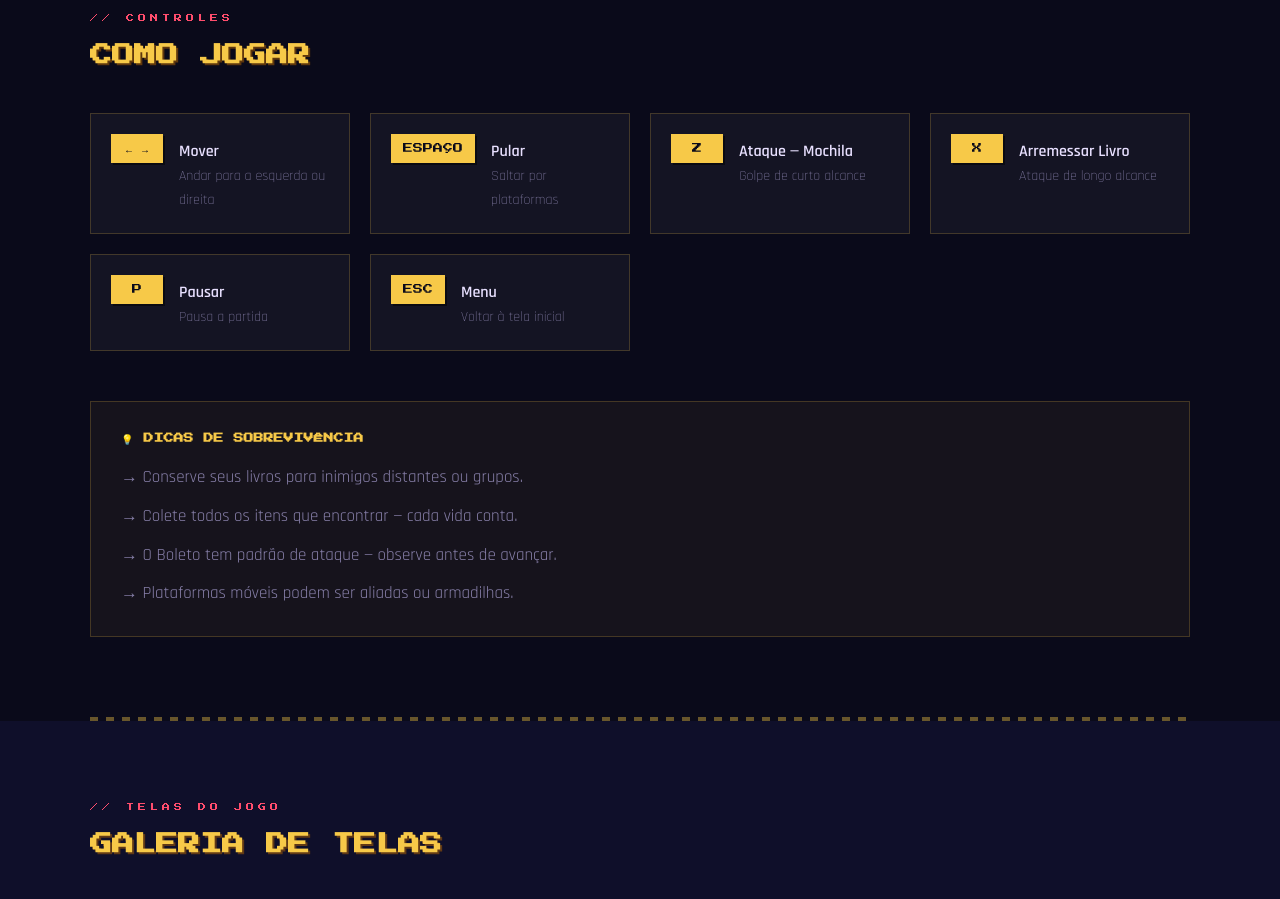
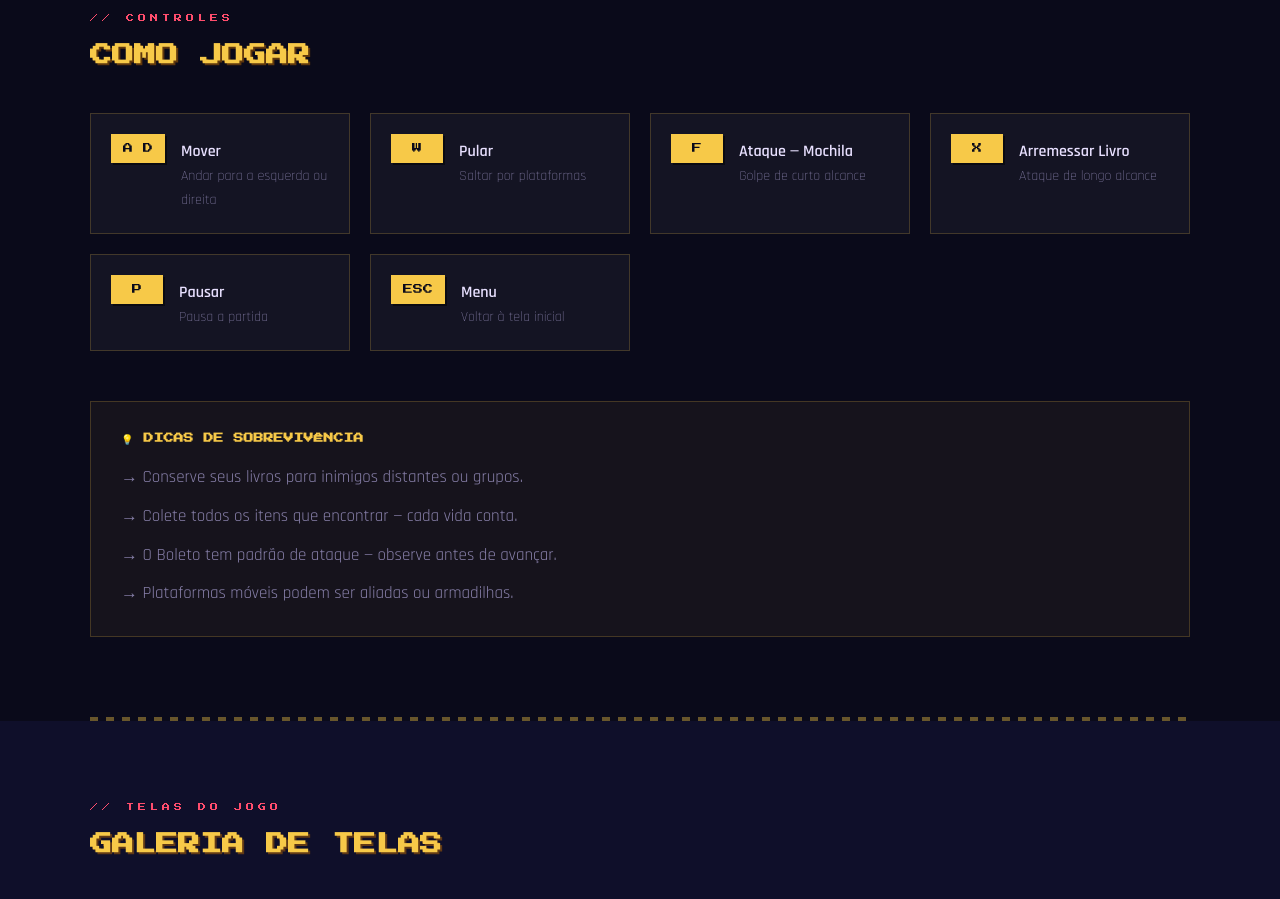
Before and after one commit to brielgaa/GODOT-GAME, a plain HTML site: page index.html in a window 1280 px wide. Shown: the part 3480-4379 px from the top of the page. Drawn offline with Linux system fonts and the light colour scheme.

Commit message:
alteração das teclas do jogo

```diff
--- a/index.html
+++ b/index.html
@@ -918,21 +918,21 @@
 
     <div class="controls-grid">
       <div class="control-item reveal">
-        <span class="key">← →</span>
+        <span class="key">A D</span>
         <div>
           <div class="control-desc">Mover</div>
           <div class="control-sub">Andar para a esquerda ou direita</div>
         </div>
       </div>
       <div class="control-item reveal">
-        <span class="key">ESPAÇO</span>
+        <span class="key">W</span>
         <div>
           <div class="control-desc">Pular</div>
           <div class="control-sub">Saltar por plataformas</div>
         </div>
       </div>
       <div class="control-item reveal">
-        <span class="key">Z</span>
+        <span class="key">F</span>
         <div>
           <div class="control-desc">Ataque — Mochila</div>
           <div class="control-sub">Golpe de curto alcance</div>
```
